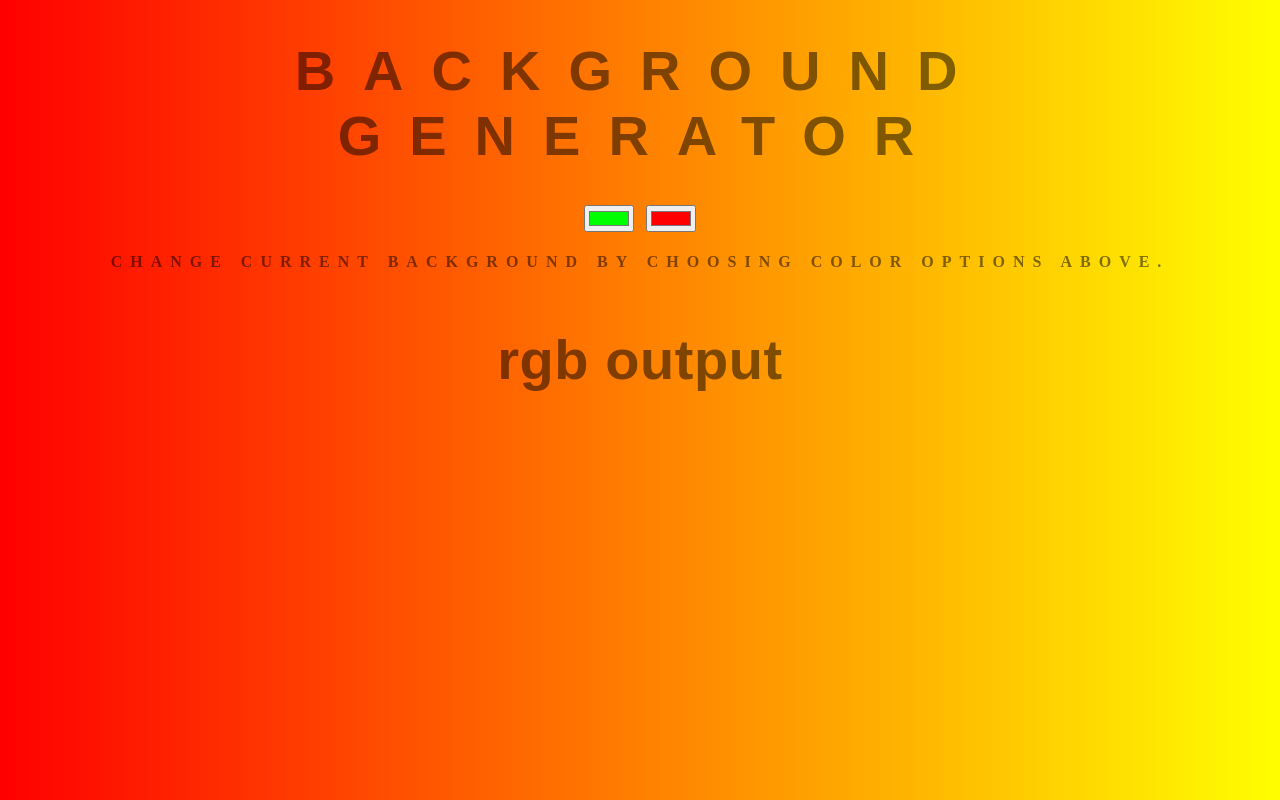
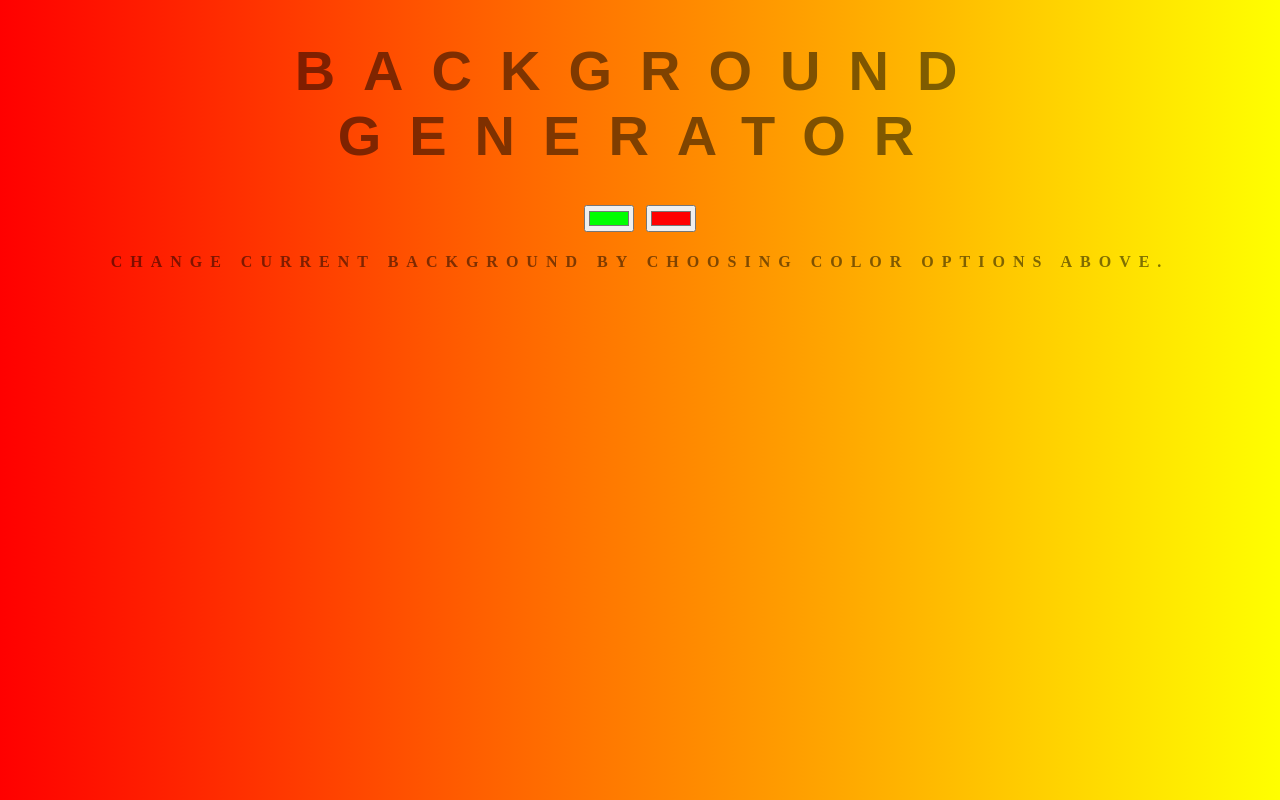
Before and after one commit to aj501/BackgroundGenerator, a plain HTML site: page index.html in a window 1280 px wide. Drawn offline with Linux system fonts and the light colour scheme.

Commit message:
Update index.html

```diff
--- a/index.html
+++ b/index.html
@@ -10,7 +10,7 @@
     <input class="color1" type="color" name="color1" value="#00ff00">
     <input class="color2" type="color" name="color2" value="#ff0000">
     <h4>Change current background by choosing color options above. </h4>
-    <h3>rgb output</h3>
+    <h3></h3>
     <script type="text/javascript" src="script.js"></script>
   </body>
 </html>
```
